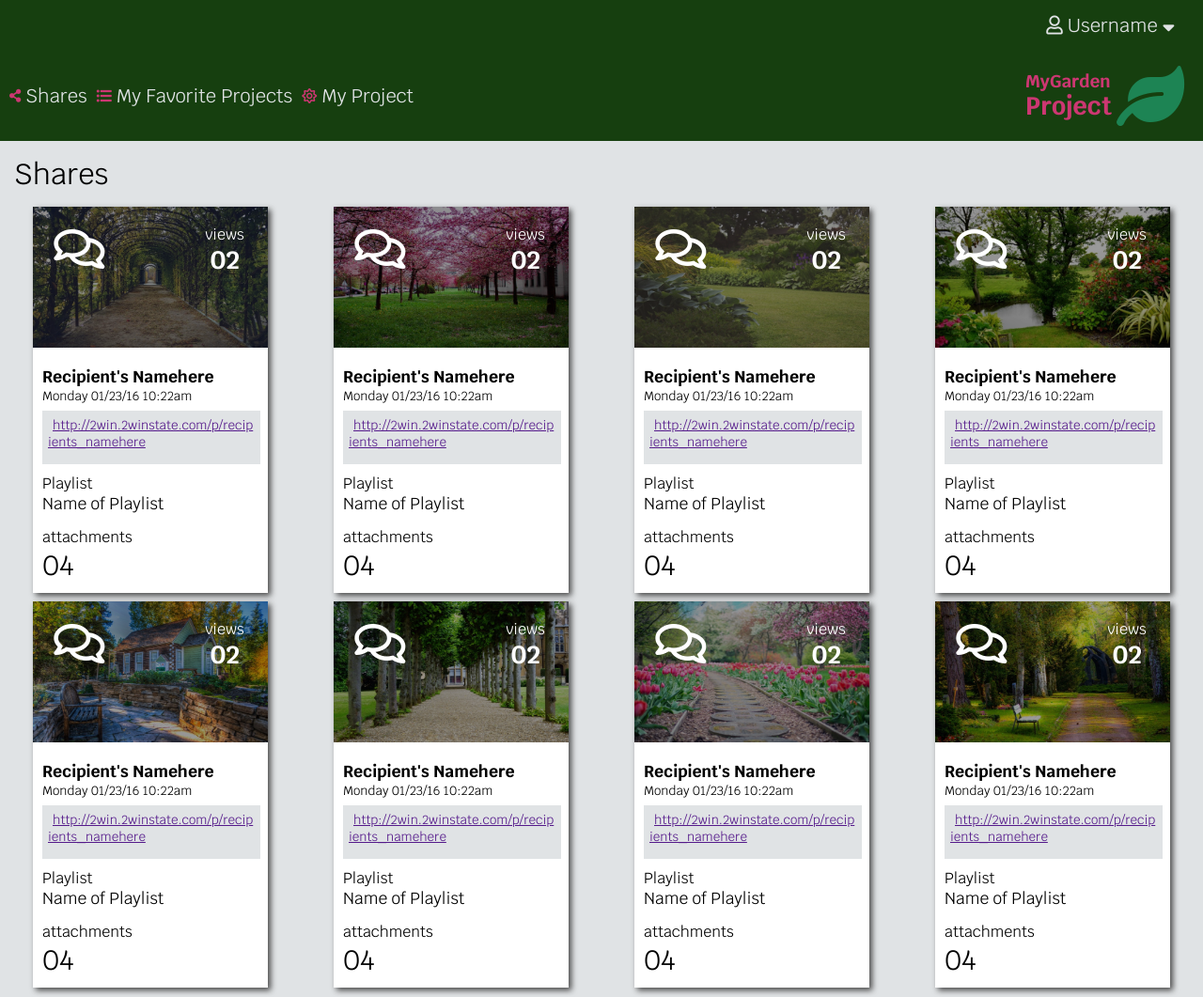
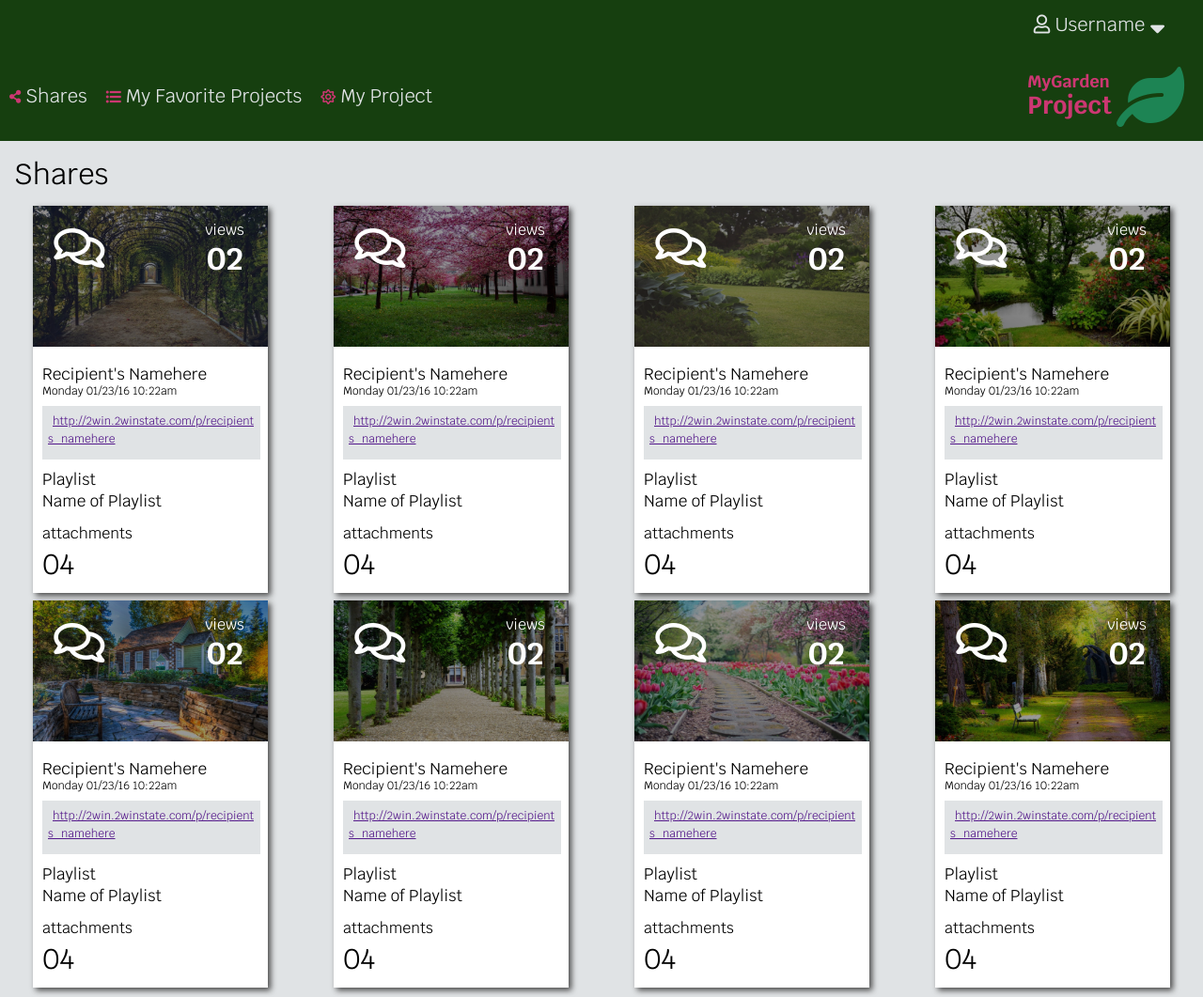
Before and after one commit to dylhof/dh-Comp-challenge-1, a plain HTML site: page index.html in a window 1280 px wide. Shown: the whole page at 94% size. Drawn offline with Linux system fonts and the light colour scheme.

Commit message:
Clean up html and css

```diff
--- a/index.html
+++ b/index.html
@@ -1,21 +1,16 @@
 <!DOCTYPE html>
 <html>
-<!-- head -->
   <head>
     <title>DH Comp 1</title>
     <link rel="stylesheet" type="text/css" href="reset.css">
     <link rel="stylesheet" type="text/css" href="styles.css">
     <link href="https://fonts.googleapis.com/css?family=Krub:300,400,700" rel="stylesheet">
     <link rel="stylesheet" href="https://use.fontawesome.com/releases/v5.3.1/css/all.css" integrity="sha384-mzrmE5qonljUremFsqc01SB46JvROS7bZs3IO2EmfFsd15uHvIt+Y8vEf7N7fWAU" crossorigin="anonymous">
-
   </head>
-<!-- body -->
   <body>
-  <!-- Nav Bar -->
     <nav>
-   <div class="admin-div">
-     <a href="" class="header-link"><span class="far fa-user"></span> Username</a>
-     <span class="fas fa-sort-down fa-lg" id="sort"></span>
+     <div class="username-div">
+       <a href="" class="header-link"><span class="far fa-user"></span> Username<span class="fas fa-sort-down fa-lg" id="sort"></span></a>
      </div>
      <section class="nav-section">
         <span class="fas fa-share-alt fa-sm"></span>
@@ -32,10 +27,7 @@
         <span class="fas fa-leaf fa-4x"></span>
       </section>
     </nav>
-  <!-- Title -->
     <h1>Shares</h1>
-  <!-- Body -->
-  <!-- article 1 -->
     <div class="main-tiles">
       <article>
         <div class="tile-header">
@@ -49,23 +41,18 @@
         </div>
         <section class="tile-body">
           <div class="tile-name-date">
-          <h2>Recipient's Namehere</h2>
+            <p class="name-here">Recipient's Namehere</h2>
             <p class="date">Monday 01/23/16 10:22am</p>
           </div>
           <div class="tile-link-div">
             <a href="" class="tile-link">http://2win.2winstate.com/p/recipients_namehere</a>
           </div>
-        <div class="playlists">
           <p class="playlist-p">Playlist</p>
           <p class="playlist-name">Name of Playlist</p>
-        </div>
-        <div class="attachments">
           <p class="attachments-p">attachments</p>
           <p class="attachments-num">04</p>
-        </div>
         </section>
       </article>
-  <!-- article 2 -->
       <article>
         <div class="tile-header">
           <img src="Images/cherry-blossoms.jpeg" class="header-background">
@@ -78,23 +65,18 @@
         </div>
         <section class="tile-body">
           <div class="tile-name-date">
-          <h2>Recipient's Namehere</h2>
+            <p class="name-here">Recipient's Namehere</h2>
             <p class="date">Monday 01/23/16 10:22am</p>
           </div>
           <div class="tile-link-div">
             <a href="" class="tile-link">http://2win.2winstate.com/p/recipients_namehere</a>
           </div>
-        <div class="playlists">
           <p class="playlist-p">Playlist</p>
           <p class="playlist-name">Name of Playlist</p>
-        </div>
-        <div class="attachments">
           <p class="attachments-p">attachments</p>
           <p class="attachments-num">04</p>
-        </div>
         </section>
       </article>
-  <!-- article 3 -->
       <article>
         <div class="tile-header">
           <img src="Images/garden-border.jpg" class="header-background">
@@ -107,23 +89,18 @@
         </div>
         <section class="tile-body">
           <div class="tile-name-date">
-          <h2>Recipient's Namehere</h2>
+            <p class="name-here">Recipient's Namehere</h2>
             <p class="date">Monday 01/23/16 10:22am</p>
           </div>
           <div class="tile-link-div">
             <a href="" class="tile-link">http://2win.2winstate.com/p/recipients_namehere</a>
           </div>
-        <div class="playlists">
           <p class="playlist-p">Playlist</p>
           <p class="playlist-name">Name of Playlist</p>
-        </div>
-        <div class="attachments">
           <p class="attachments-p">attachments</p>
           <p class="attachments-num">04</p>
-        </div>
         </section>
       </article>
-  <!-- article 4 -->
       <article>
         <div class="tile-header">
           <img src="Images/pond.jpeg" class="header-background">
@@ -136,23 +113,18 @@
         </div>
         <section class="tile-body">
           <div class="tile-name-date">
-          <h2>Recipient's Namehere</h2>
+            <p class="name-here">Recipient's Namehere</h2>
             <p class="date">Monday 01/23/16 10:22am</p>
           </div>
           <div class="tile-link-div">
             <a href="" class="tile-link">http://2win.2winstate.com/p/recipients_namehere</a>
           </div>
-        <div class="playlists">
           <p class="playlist-p">Playlist</p>
           <p class="playlist-name">Name of Playlist</p>
-        </div>
-        <div class="attachments">
           <p class="attachments-p">attachments</p>
           <p class="attachments-num">04</p>
-        </div>
         </section>
       </article>
-  <!-- article 5 -->
       <article>
         <div class="tile-header">
           <img src="Images/sunken-patio.jpeg" class="header-background">
@@ -165,23 +137,18 @@
         </div>
         <section class="tile-body">
           <div class="tile-name-date">
-          <h2>Recipient's Namehere</h2>
+            <p class="name-here">Recipient's Namehere</h2>
             <p class="date">Monday 01/23/16 10:22am</p>
           </div>
           <div class="tile-link-div">
             <a href="" class="tile-link">http://2win.2winstate.com/p/recipients_namehere</a>
           </div>
-        <div class="playlists">
           <p class="playlist-p">Playlist</p>
           <p class="playlist-name">Name of Playlist</p>
-        </div>
-        <div class="attachments">
           <p class="attachments-p">attachments</p>
           <p class="attachments-num">04</p>
-        </div>
         </section>
       </article>
-  <!-- article 6 -->
       <article>
         <div class="tile-header">
           <img src="Images/tree-path.jpeg" class="header-background">
@@ -194,23 +161,18 @@
         </div>
         <section class="tile-body">
           <div class="tile-name-date">
-          <h2>Recipient's Namehere</h2>
+            <p class="name-here">Recipient's Namehere</h2>
             <p class="date">Monday 01/23/16 10:22am</p>
           </div>
           <div class="tile-link-div">
             <a href="" class="tile-link">http://2win.2winstate.com/p/recipients_namehere</a>
           </div>
-        <div class="playlists">
           <p class="playlist-p">Playlist</p>
           <p class="playlist-name">Name of Playlist</p>
-        </div>
-        <div class="attachments">
           <p class="attachments-p">attachments</p>
           <p class="attachments-num">04</p>
-        </div>
         </section>
       </article>
-  <!-- article 7 -->
       <article>
         <div class="tile-header">
           <img src="Images/tulip-path.jpeg" class="header-background">
@@ -223,23 +185,18 @@
         </div>
         <section class="tile-body">
           <div class="tile-name-date">
-          <h2>Recipient's Namehere</h2>
+            <p class="name-here">Recipient's Namehere</h2>
             <p class="date">Monday 01/23/16 10:22am</p>
           </div>
           <div class="tile-link-div">
             <a href="" class="tile-link">http://2win.2winstate.com/p/recipients_namehere</a>
           </div>
-        <div class="playlists">
           <p class="playlist-p">Playlist</p>
           <p class="playlist-name">Name of Playlist</p>
-        </div>
-        <div class="attachments">
           <p class="attachments-p">attachments</p>
           <p class="attachments-num">04</p>
-        </div>
         </section>
       </article>
-  <!-- article 8 -->
       <article>
         <div class="tile-header">
           <img src="Images/garden-path.jpeg" class="header-background">
@@ -252,21 +209,18 @@
         </div>
         <section class="tile-body">
           <div class="tile-name-date">
-          <h2>Recipient's Namehere</h2>
+            <p class="name-here">Recipient's Namehere</h2>
             <p class="date">Monday 01/23/16 10:22am</p>
           </div>
           <div class="tile-link-div">
             <a href="" class="tile-link">http://2win.2winstate.com/p/recipients_namehere</a>
           </div>
-        <div class="playlists">
           <p class="playlist-p">Playlist</p>
           <p class="playlist-name">Name of Playlist</p>
-        </div>
-        <div class="attachments">
           <p class="attachments-p">attachments</p>
           <p class="attachments-num">04</p>
-        </div>
         </section>
       </article>
     </div>
+  </body>
 </html>
--- a/styles.css
+++ b/styles.css
@@ -1,6 +1,7 @@
 /*Universal*/
+
 body{
-  background-color:#E0E3E5;
+  background-color: #E0E3E5;
   font-family: Krub;
   box-sizing: border-box;
 }
@@ -12,7 +13,8 @@ h1{
     margin: 8px 5px;
 }
 
-/*nav*/
+/*navigation bar*/
+
 nav{
   display: flex;
   flex-direction: column;
@@ -22,11 +24,24 @@ nav{
   background-color: #163F0F;
 }
 
-.admin-div{
+.username-div{
   display: flex;
   justify-content: flex-end;
   align-items: center;
   padding: 10px 10px;
+}
+
+.header-link{
+  color: #E0E3E5;
+  font-size: 20px;
+  text-decoration: none;
+  margin: 0px 10px 0px 0px;
+}
+
+#sort{
+  font-weight: 900;
+  color: #E0E3E5;
+  margin: 0px 20px 5px 5px;
 }
 
 .nav-section{
@@ -35,59 +50,36 @@ nav{
   align-items: center;
 }
 
-.fa-leaf{
-  color: #1D8454;
-  margin: 10px 20px 10px 5px;
+.fa-share-alt, .fa-list-ul, .fa-sun{
+  color: #CC3772;
+  margin: 0px 5px 0px 10px;
+}
+
+.space{
+  flex: 10;
 }
 
 .sml-logo-text{
   color: #CC3772;
-  font-size: 14pt;
+  font-size: 18px;
   margin: 0px;
   font-weight: 700;
 }
 
 .logo-text{
   color: #CC3772;
-  font-size: 20pt;
+  font-size: 26px;
   margin: 0px;
   font-weight: 700;
 }
 
-#sort{
-  font-weight: 900;
-  color: #E0E3E5;
-  margin: 0px 20px 5px 5px;
-}
-
-.fa-share-alt, .fa-list-ul, .fa-sun{
-  color: #CC3772;
-  margin: 0px 5px 0px 10px;
-}
-
-.space{
-  flex:10;
-}
-
-.main-logo{
-  height: 75px;
-  width: 75px;
-  border-radius: 30%;
-  padding: 10px;
-}
-
-.header-link{
-  color: #E0E3E5;
-  font-size: 20px;
-  text-decoration: none;
-}
-
-.fa-sort-down{
+.fa-leaf{
   color: #1D8454;
-  margin: 10px;
+  margin: 10px 20px 10px 5px;
 }
 
 /*Body Tiles*/
+
 article{
   display: flex;
   flex-direction: column;
@@ -97,6 +89,12 @@ article{
   background-color: #fff;
   margin: 10px;
   filter: drop-shadow(3px 3px 3px #474747);
+}
+
+.main-tiles{
+  display: flex;
+  justify-content: space-around;
+  flex-wrap: wrap;
 }
 
 .tile-header{
@@ -131,6 +129,28 @@ article{
 
 }
 
+.views{
+  z-index: 10;
+  color: #fff;
+  display: flex;
+  flex-direction: column;
+  padding-bottom: 60px;
+  padding-left: 60px;
+}
+
+.view-text{
+  font-size: 16px;
+  text-align: center;
+  margin: 3px;
+}
+
+.view-num{
+  font-size:33px;
+  font-weight: 700;
+  text-align: center;
+  margin:0px;
+}
+
 .tile-body{
   height: 250px;
   width:250px;
@@ -140,36 +160,14 @@ article{
   padding: 10px;
 }
 
-h2{
-  font-size: 13pt;
+.name-here{
+  font-size: 17px;
   margin: 2px 0px;
 }
 
 .date{
-  font-size: 10pt;
+  font-size: 12px;
   margin: 2px 0px 8px 0px;
-}
-
-.view-text{
-  font-size: 12pt;
-  text-align: center;
-  margin: 3px;
-}
-
-.view-num{
-  font-size:20pt;
-  font-weight: 700;
-  text-align: center;
-  margin:0px;
-}
-
-.views{
-  z-index: 10;
-  color: #fff;
-  display: flex;
-  flex-direction: column;
-  padding-bottom: 60px;
-  padding-left: 60px;
 }
 
 .tile-link-div{
@@ -181,37 +179,33 @@ h2{
 
 .tile-link{
   width: 80%;
-  font-size: 10pt;
+  font-size: 12px;
   word-break: break-all;
   margin: 5px 10px 5px 5px;
 }
 
 .playlist-p{
-  font-size: 12pt;
+  font-size: 17px;
   margin: 12px 0px 0px 0px;
 }
 
 .playlist-name{
-  font-size: 13pt;
+  font-size: 17px;
   margin: 3px 0px;
 }
 
 .attachments-p{
-  font-size: 12pt;
+  font-size: 16px;
   margin: 13px 0px 3px 0px;
 }
 
 .attachments-num{
-  font-size: 22pt;
+  font-size: 30px;
   margin: 3px 0px;
 }
 
 
-.main-tiles{
-  display: flex;
-  justify-content: space-around;
-  flex-wrap: wrap;
-}
+
 
 /*put in media query for 485 px width*/
 /*change the way the nav bar works (looks?)at 645 px*/
```
Lines whose indentation alone changed are shown as unchanged.
